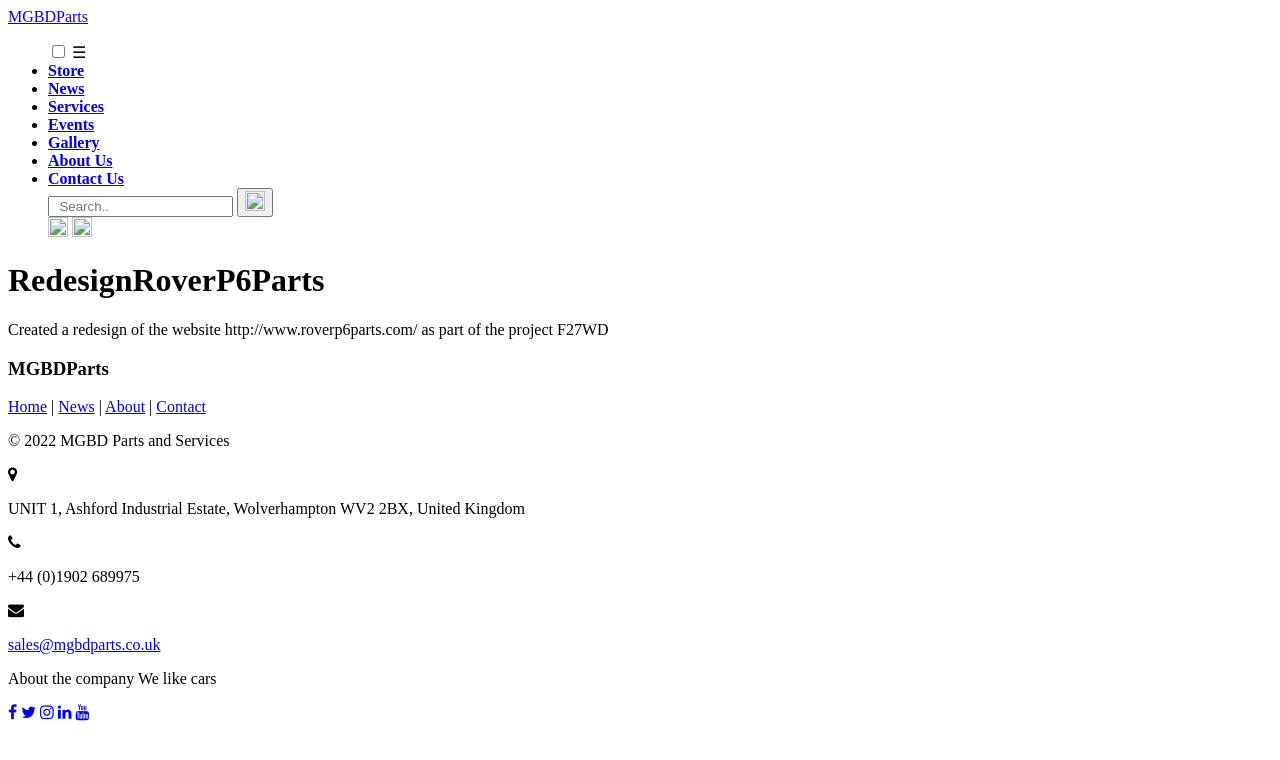
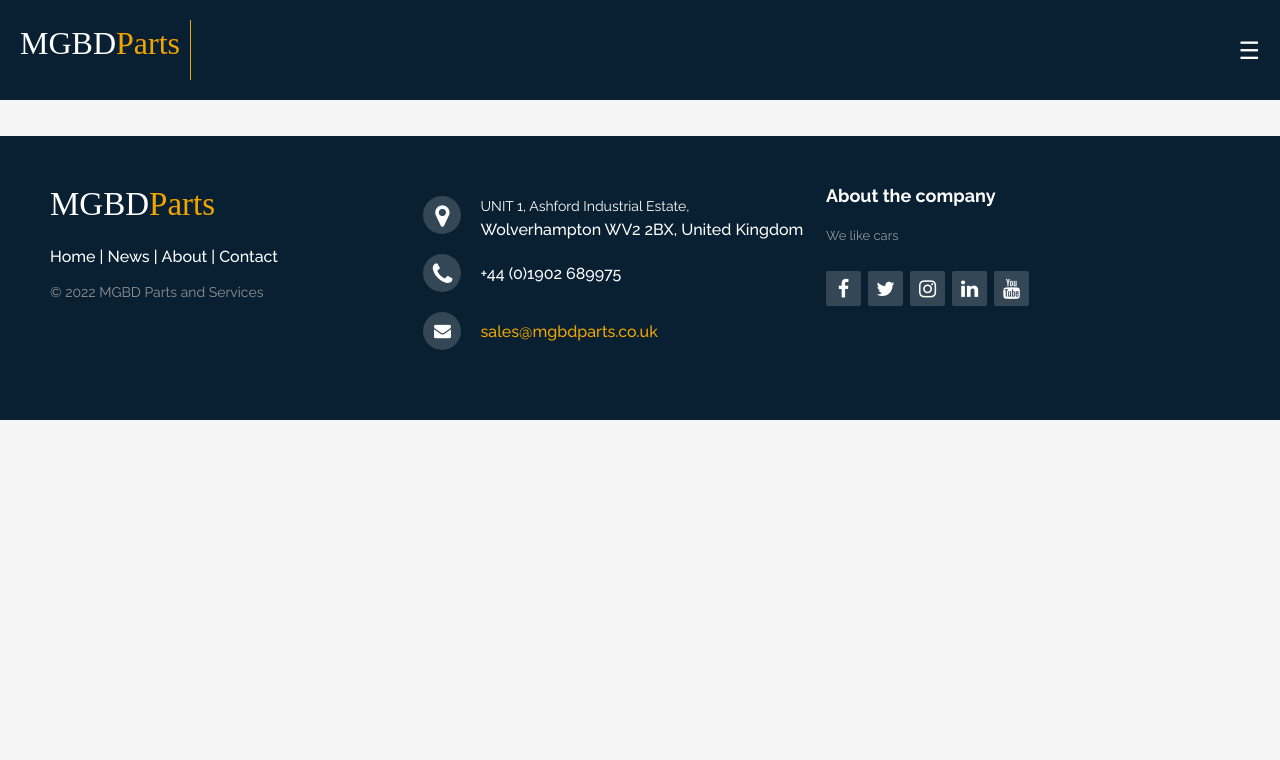
Before and after one commit to johanjohnthomas/RedesignRoverP6Parts, a Jekyll site: the page built from README.md, in a window 1280 px wide. Shown: the top 760 px of the page. Built offline with Jekyll 4.4.1, drawn with Linux system fonts in a browser that asks for light colours; some web fonts are replaced; our own code applies the rules of GitHub Pages for plain Markdown files.

Commit message:
Update default.html

```diff
--- a/_layouts/default.html
+++ b/_layouts/default.html
@@ -1,7 +1,7 @@
 <!DOCTYPE html>
 <html>
     <head>
-    <link rel = "stylesheet" type= "text/css" href= "index.css">
+    <link rel = "stylesheet" type= "text/css" href= "Final Website/index/index.css">
     <title>{{ page.title }}</title>
     <meta charset="utf-8">
 	<meta http-equiv="X-UA-Compatible" content="IE=edge">
```
